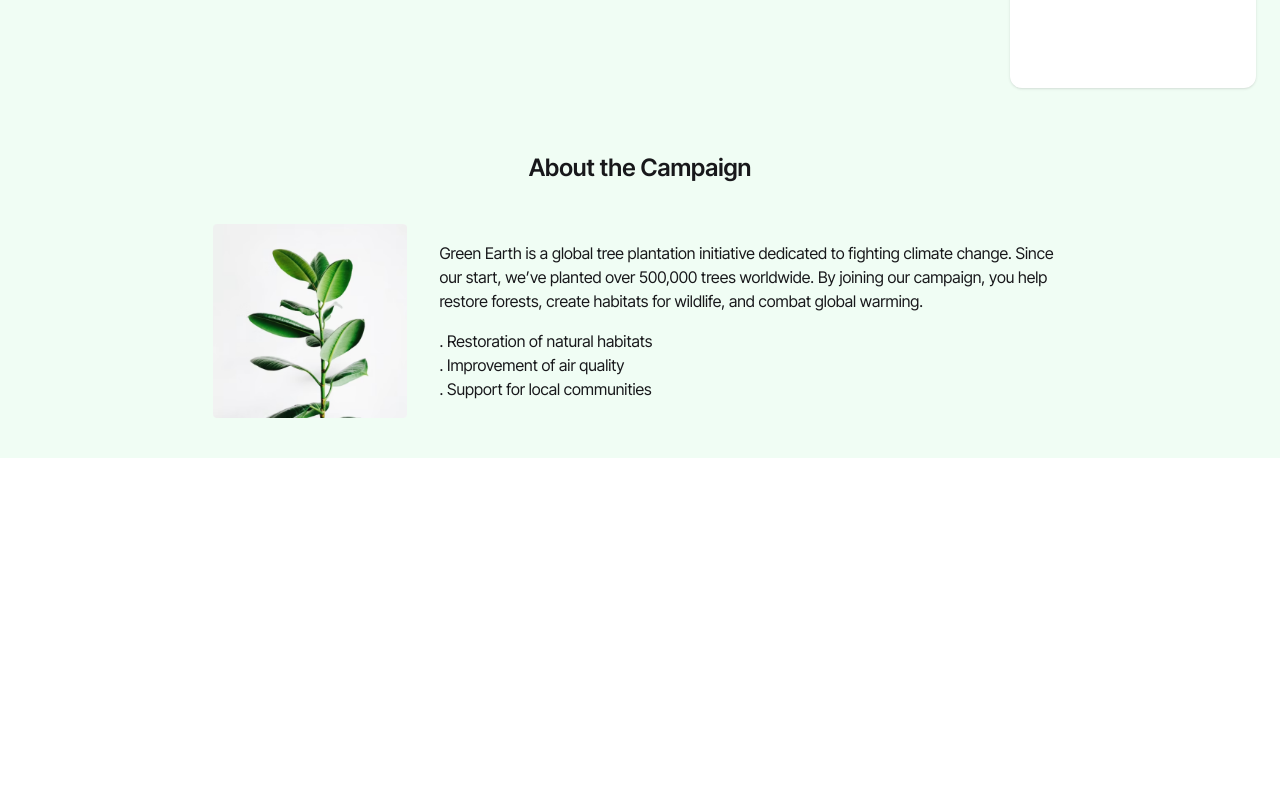
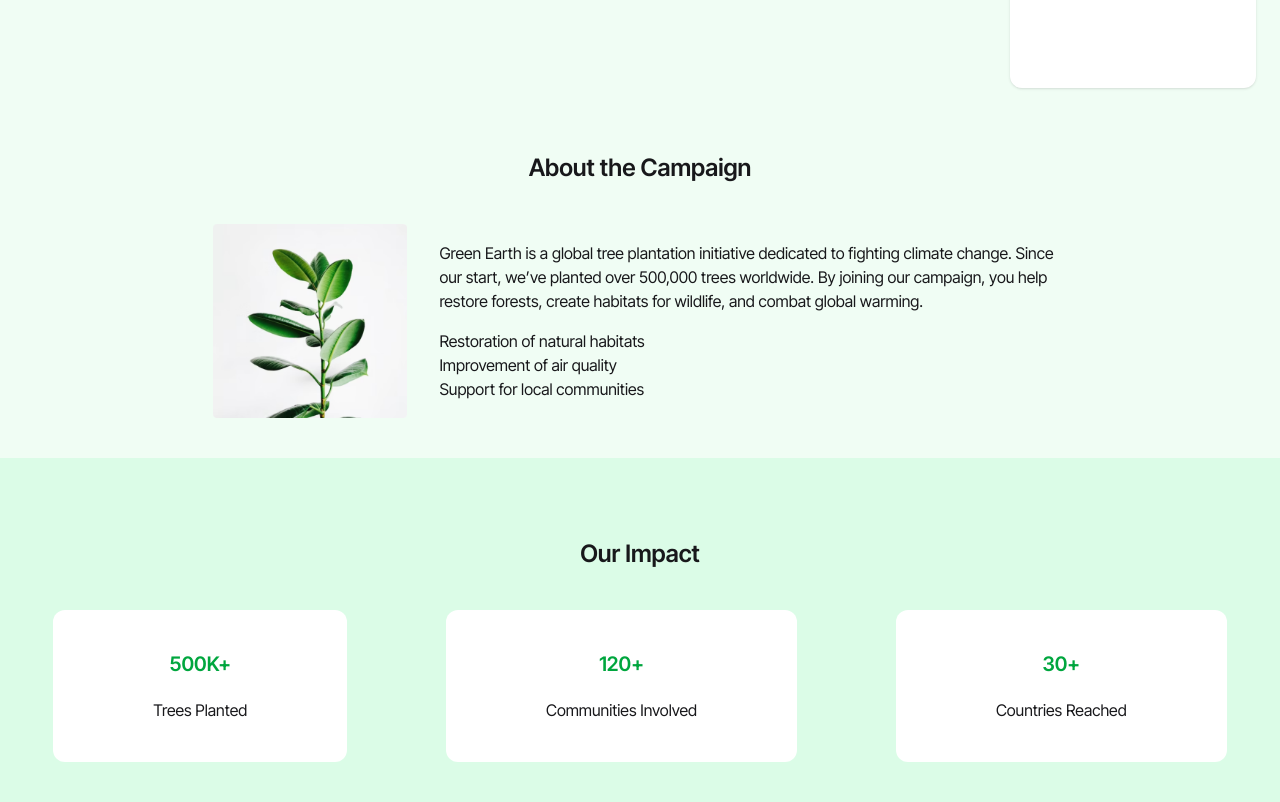
Before and after one commit to rimpakasundi07/Assignment-06, a plain HTML site: page index.html in a window 1280 px wide. Shown: the part 1089-1891 px from the top of the page. Before the commit the page ends 1547 px from the top, so only its background shows below. Drawn offline with nearby package versions, Linux system fonts and the light colour scheme; no server answers.

Commit message:
'Our Impact' section with statistics cards for trees planted, communities involved, and countries reached

```diff
--- a/index.html
+++ b/index.html
@@ -228,21 +228,46 @@
             trees worldwide. By joining our campaign, you help restore forests,
             create habitats for wildlife, and combat global warming.
           </p>
-          <ul>
+          <ul class="list-disc">
             <ol>
-              . Restoration of natural habitats
+              Restoration of natural habitats
             </ol>
             <ol>
-              . Improvement of air quality
+              Improvement of air quality
             </ol>
             <ol>
-              . Support for local communities
+              Support for local communities
             </ol>
           </ul>
         </div>
       </div>
     </section>
     <!-- Our Impact section start here -->
+    <section class="bg-green-100">
+      <div class="w-11/12 mx-auto pt-20 pb-10">
+        <h2 class="lg:text-2xl text-lg font-semibold text-center">
+          Our Impact
+        </h2>
+        <div class="flex items-center justify-between pt-10 text-center">
+          <div class="bg-white rounded-xl px-25 py-10">
+            <h2 class="text-green-600 font-semibold lg:text-xl text-lg">
+              500K+
+            </h2>
+            <p class="pt-5">Trees Planted</p>
+          </div>
+          <div class="bg-white rounded-xl px-25 py-10 text-center">
+            <h2 class="text-green-600 font-semibold lg:text-xl text-lg">
+              120+
+            </h2>
+            <p class="pt-5">Communities Involved</p>
+          </div>
+          <div class="bg-white rounded-xl px-25 py-10 text-center">
+            <h2 class="text-green-600 font-semibold lg:text-xl text-lg">30+</h2>
+            <p class="pt-5">Countries Reached</p>
+          </div>
+        </div>
+      </div>
+    </section>
 
     <script src="script.js"></script>
   </body>
--- a/script.js
+++ b/script.js
@@ -33,11 +33,11 @@ const displayCategoriesCard = (card) => {
     word.innerHTML = `
      <div class="rounded-lg bg-white shadow-lg p-2">
               <div>
-                <img class="rounded-lg" src="${card.image}" alt="" />
+                <img class=" h-[450px] rounded-2xl w-[750px] object-cover" src="${card.image}" alt="" />
               </div>
               <div class="space-y-3 pt-5">
                 <h3 class="lg:text-xl text-lg font-semibold">${card.name}</h3>
-                <p>
+                <p class="text-base">
                  ${card.description}
                 </p>
                 <div class="flex justify-between items-center gap-5">
@@ -48,6 +48,7 @@ const displayCategoriesCard = (card) => {
                   </button>
                   <p>Rs.${card.price}</p>
                 </div>
+                <button class="font-semibold bg-green-700 text-white px-3 py-1 w-full rounded-full">Add to Cart </button>
               </div>
             </div>
 
```
Also changed, not shown: assets/Aquatic Plants.png (deleted), assets/Aquatic Plants2.png (deleted), assets/Climbers.png (deleted), assets/Climbers3.png (deleted), assets/Neem.jpg (deleted), assets/Ornamental.png (deleted), assets/Ornamental2.png (deleted), assets/Ornamental3.png (deleted), assets/Timber-Trees.jpg (deleted), assets/bam2.png (deleted), assets/bambo.png (deleted), assets/climbing2.jpg (deleted), assets/eg.3.jpg (deleted), assets/eg2.jpg (deleted), 3 more files.
